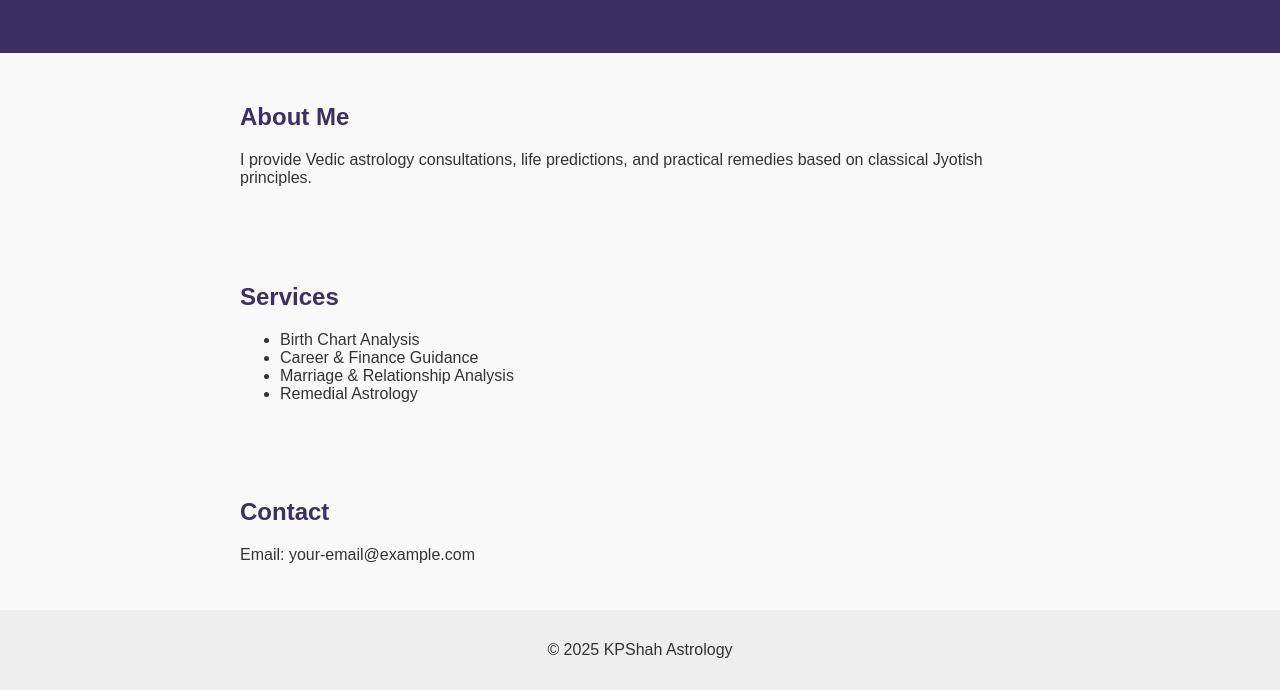
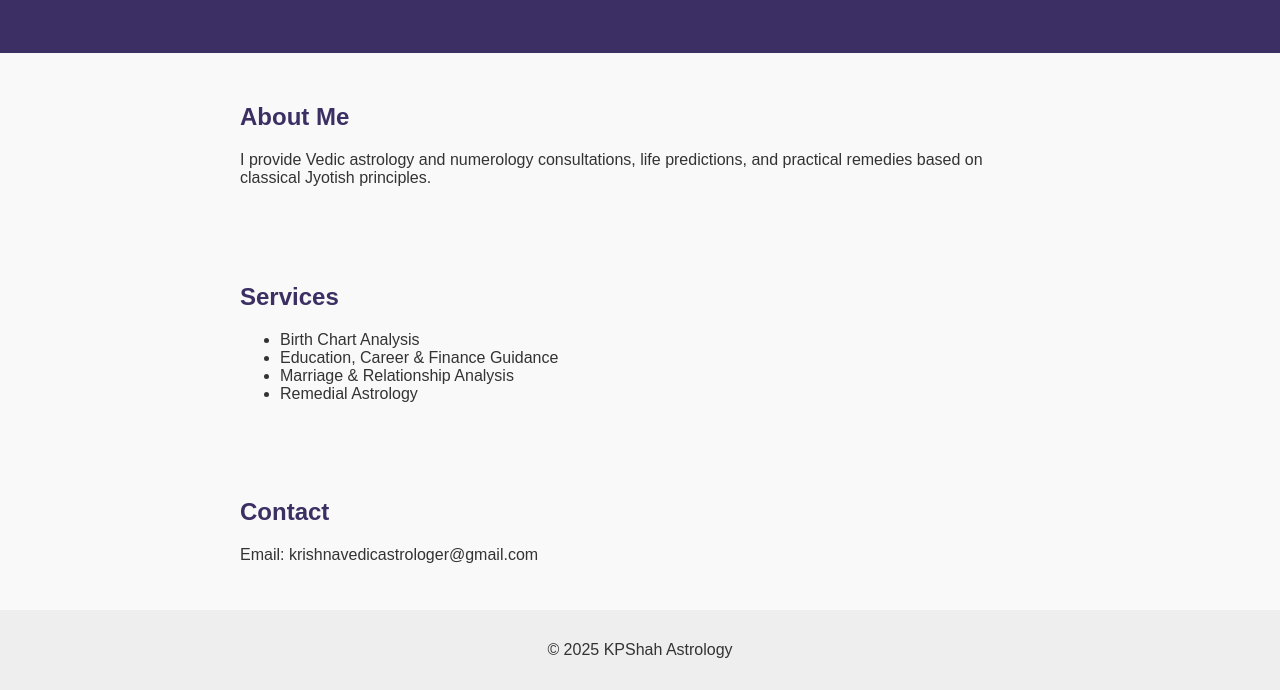
Before and after one commit to astrologerkpshah/astrologerkpshah.github.io, a plain HTML site: page index.html in a window 1280 px wide. Shown: the part 159-849 px from the top of the page. Drawn offline with Linux system fonts and the light colour scheme.

Commit message:
Update index.html

```diff
--- a/index.html
+++ b/index.html
@@ -15,7 +15,7 @@ ology<!DOCTYPE html>
   <section>
     <h2>About Me</h2>
     <p>
-      I provide Vedic astrology consultations, life predictions,
+      I provide Vedic astrology and numerology consultations, life predictions,
       and practical remedies based on classical Jyotish principles.
     </p>
   </section>
@@ -24,7 +24,7 @@ ology<!DOCTYPE html>
     <h2>Services</h2>
     <ul>
       <li>Birth Chart Analysis</li>
-      <li>Career & Finance Guidance</li>
+      <li>Education, Career & Finance Guidance</li>
       <li>Marriage & Relationship Analysis</li>
       <li>Remedial Astrology</li>
     </ul>
@@ -32,7 +32,7 @@ ology<!DOCTYPE html>
 
   <section>
     <h2>Contact</h2>
-    <p>Email: your-email@example.com</p>
+    <p>Email: krishnavedicastrologer@gmail.com</p>
   </section>
 
   <footer>
```
